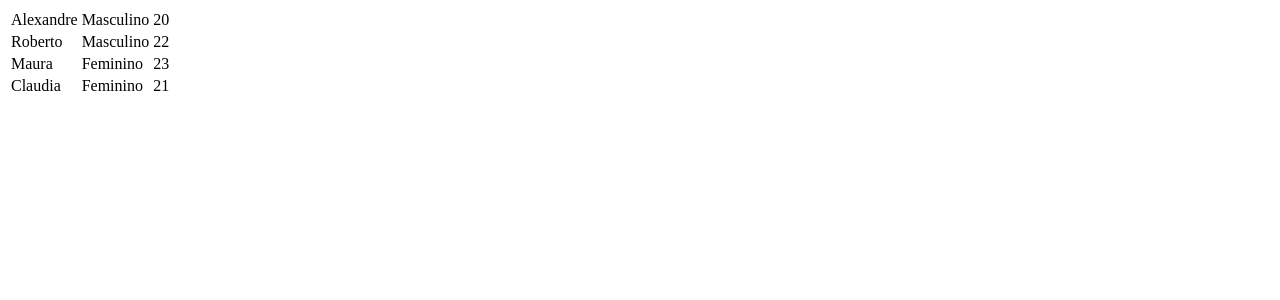
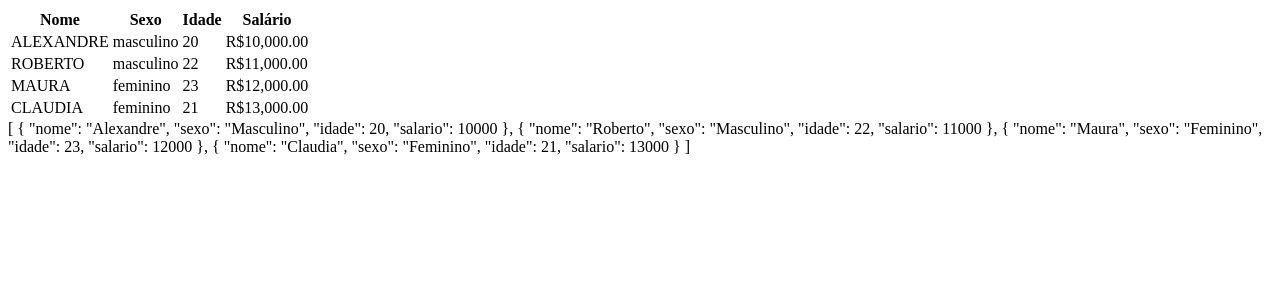
Before and after one commit to GilCarvalhal/angular, an Angular app: page / in a window 1280 px wide. Shown: the top 300 px of the page. Built offline with nearby package versions, Linux system fonts and the light colour scheme.

Commit message:
Pipes em Angular

```diff
--- a/src/app/app.component.html
+++ b/src/app/app.component.html
@@ -1,11 +1,20 @@
 <table>
 
+    <th>Nome</th>
+    <th>Sexo</th>
+    <th>Idade</th>
+    <th>Salário</th>
+
     <tr *ngFor="let cliente of clientes">
-        <td>{{cliente.nome}}</td>
-        <td>{{cliente.sexo}}</td>
+        <td>{{cliente.nome | uppercase}}</td>
+        <td>{{cliente.sexo | lowercase}}</td>
         <td>{{cliente.idade}}</td>
+        <td>{{cliente.salario | currency: 'BRL'}}</td>
     </tr>
 
 </table>
 
+<!-- Visualizando o dado na origem com o formato json -->
+<span>{{clientes | json}}</span>
+
 <router-outlet></router-outlet>
--- a/src/app/app.component.ts
+++ b/src/app/app.component.ts
@@ -3,7 +3,7 @@ import { Component } from '@angular/core';
 @Component({
   selector: 'app-root',
   templateUrl: './app.component.html',
-  styleUrls: ['./app.component.scss']
+  styleUrls: ['./app.component.scss'],
 })
 export class AppComponent {
   title = 'Olá!';
@@ -12,28 +12,30 @@ export class AppComponent {
     {
       nome: 'Alexandre',
       sexo: 'Masculino',
-      idade: 20
+      idade: 20,
+      salario: 10000,
     },
     {
       nome: 'Roberto',
       sexo: 'Masculino',
-      idade: 22
+      idade: 22,
+      salario: 11000,
     },
     {
       nome: 'Maura',
       sexo: 'Feminino',
-      idade: 23
+      idade: 23,
+      salario: 12000,
     },
     {
       nome: 'Claudia',
       sexo: 'Feminino',
-      idade: 21
+      idade: 21,
+      salario: 13000,
     },
-  ]
+  ];
 
-  constructor() { }
+  constructor() {}
 
-  //Diretivas estruturais
-  //*ngFor
-
+  // Pipes
 }
```
